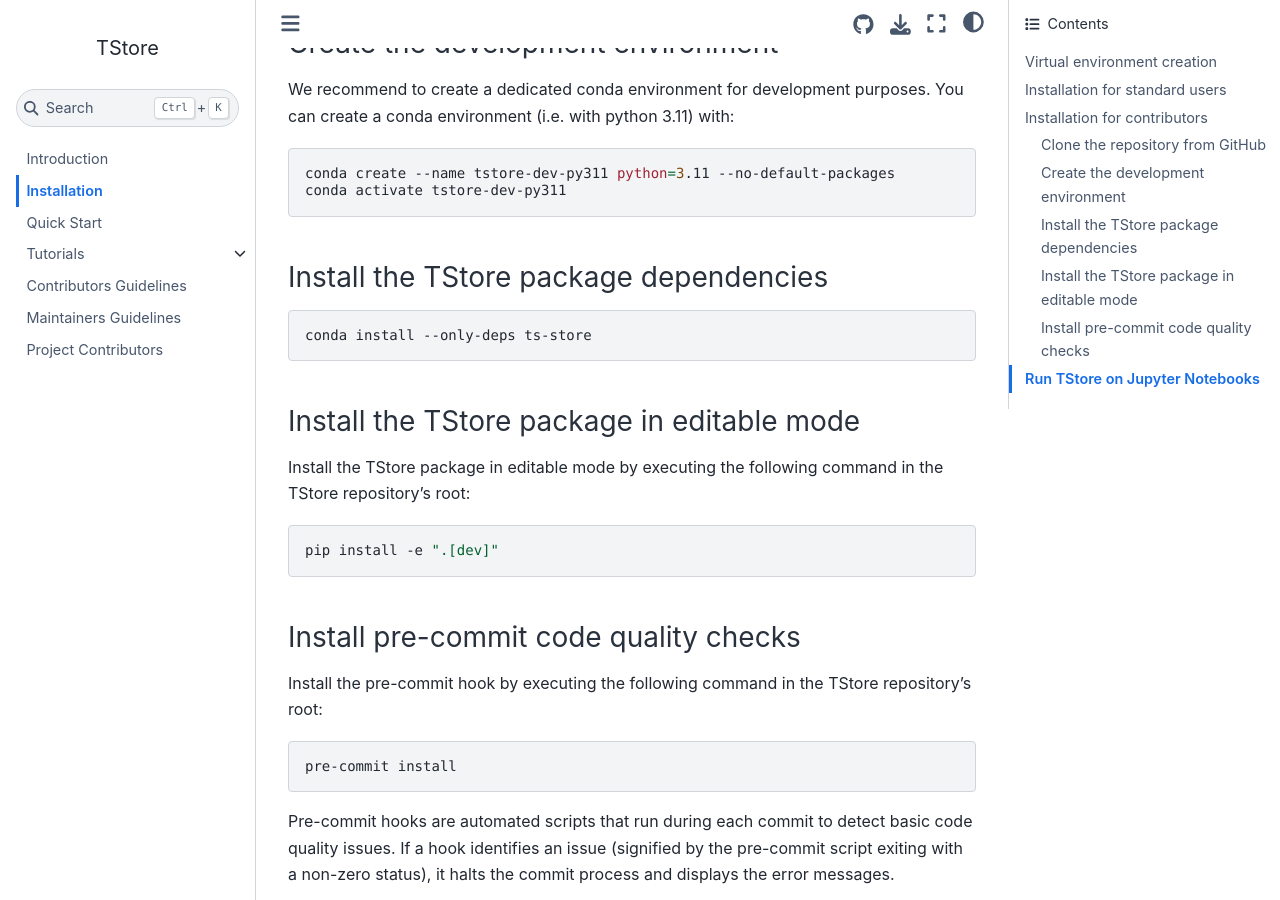
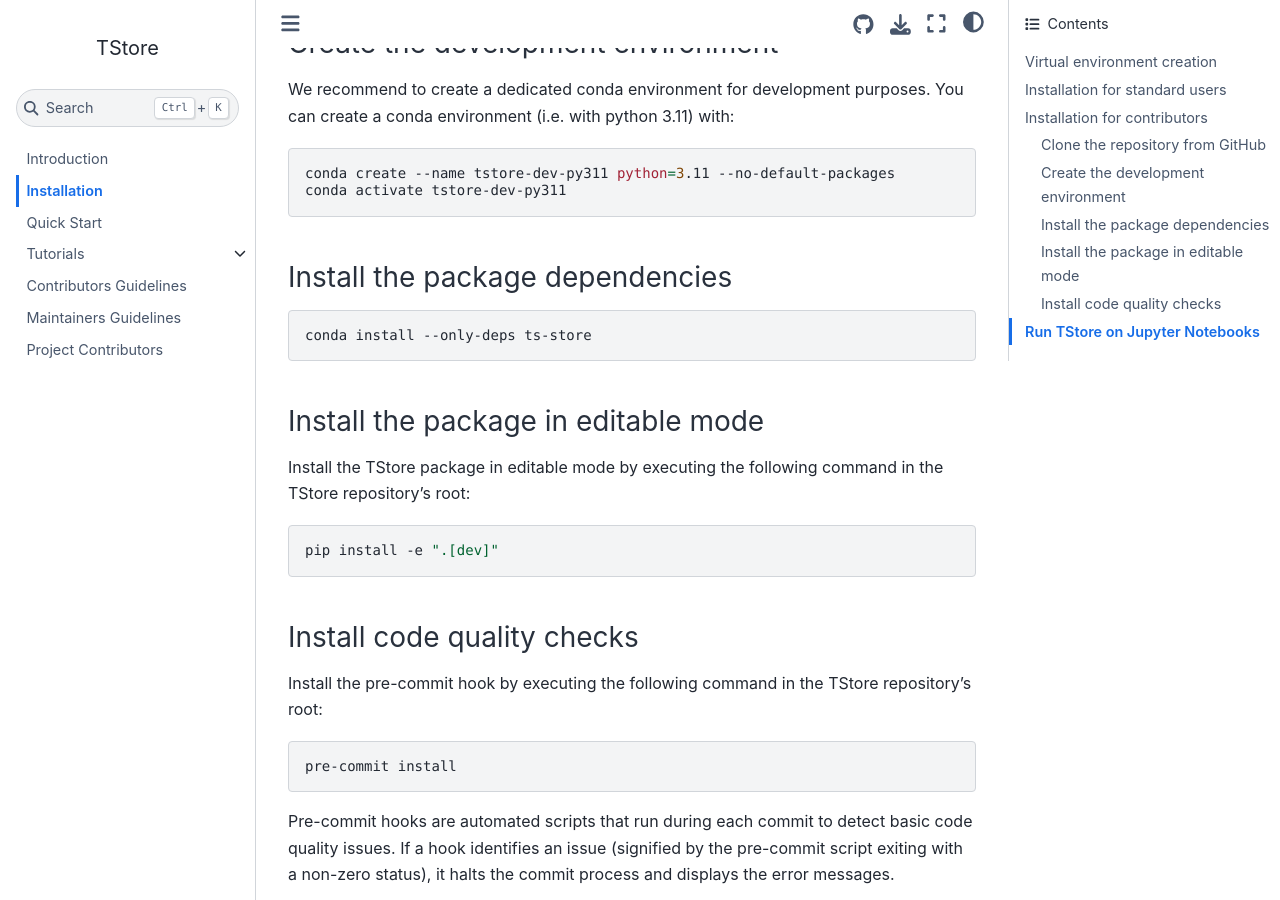
Before and after one commit to ltelab/tstore, a Sphinx documentation site: the page built from docs/source/02_installation.rst, in a window 1280 px wide and 900 px high, scrolled down 2611 px. Built offline with Sphinx 7.4.7 and the Sphinx Book theme 1.1.4, drawn with Linux system fonts in a browser that asks for light colours; pages that are not in the unit, such as notebooks, are missing from menus.

Commit message:
Fix doc typos

```diff
--- a/CONTRIBUTING.rst
+++ b/CONTRIBUTING.rst
@@ -234,7 +234,8 @@
 +----------------------------------------------------+-------------------------------------------------------------------------------------------------------------------------------------+
 | `CodeFactor <https://www.codefactor.io/>`__        | Automated code review and analysis tools                                                                                            |
 +----------------------------------------------------+-------------------------------------------------------------------------------------------------------------------------------------+
-
+| `Codacy <https://www.codacy.com/>`__               | Automated code review and analysis tools                                                                                            |
++----------------------------------------------------+-------------------------------------------------------------------------------------------------------------------------------------+
 
 5. Check code functionality
 ~~~~~~~~~~~~~~~~~~~~~~~~~~~~~~
--- a/docs/source/02_installation.rst
+++ b/docs/source/02_installation.rst
@@ -137,7 +137,7 @@
 	conda create --name tstore-dev-py311 python=3.11 --no-default-packages
 	conda activate tstore-dev-py311
 
-Install the TStore package dependencies
+Install the package dependencies
 ............................................
 
 .. code-block:: bash
@@ -145,7 +145,7 @@
 	conda install --only-deps ts-store
 
 
-Install the TStore package in editable mode
+Install the package in editable mode
 ................................................
 
 Install the TStore package in editable mode by executing the following command in the TStore repository's root:
@@ -155,7 +155,7 @@
 	pip install -e ".[dev]"
 
 
-Install pre-commit code quality checks
+Install code quality checks
 ..............................................
 
 Install the pre-commit hook by executing the following command in the TStore repository's root:
--- a/docs/source/07_maintainers_guidelines.rst
+++ b/docs/source/07_maintainers_guidelines.rst
@@ -165,7 +165,7 @@
 On GitHub, edit the release description to add the list of changes from the ``CHANGELOG.md`` file.
 
 
-Reviewing process
+Reviewing Process
 ============================
 
 
```
Also changed, not shown: other parts of docs/source/07_maintainers_guidelines.rst (+3 -1 lines), README.md (line endings or trailing spaces), 2 other files.
